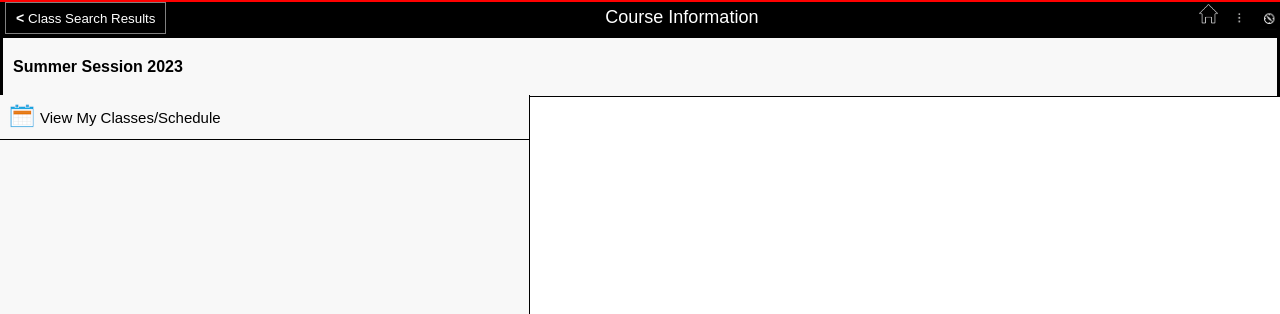
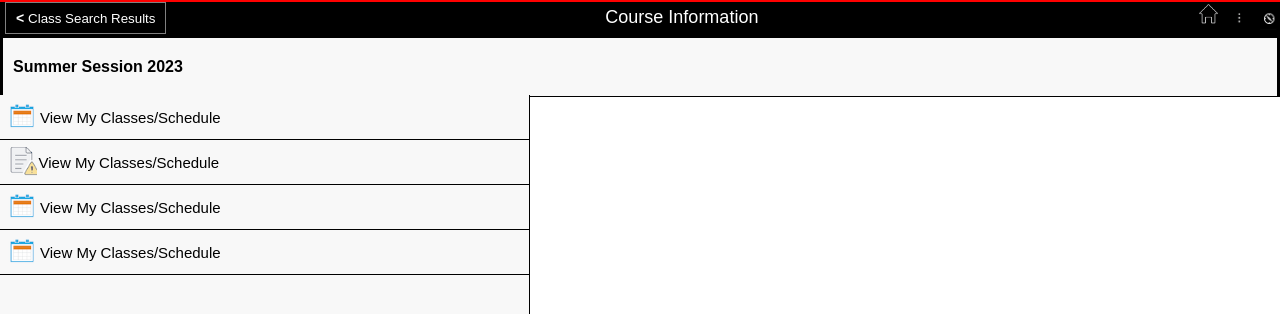
Before and after one commit to KANAIANDERSON/Kanai-Portfolio, a plain HTML site: page index.html in a window 1280 px wide. Shown: the top 314 px of the page. Drawn offline with Linux system fonts and the light colour scheme.

Commit message:
Sidebar Rows added

```diff
--- a/index.html
+++ b/index.html
@@ -36,6 +36,18 @@
           <img class="calendar-schedule" src="img-assets/class-schedule.png" />
           <div class="Class-schedule-row">View My Classes/Schedule</div>
         </div>
+        <div class="Sidebar-row-Container">
+          <img class="calendar-schedule" src="img-assets/enrollment-appt.png" />
+          <div class="Class-schedule-row">View My Classes/Schedule</div>
+        </div>
+        <div class="Sidebar-row-Container">
+          <img class="calendar-schedule" src="img-assets/class-schedule.png" />
+          <div class="Class-schedule-row">View My Classes/Schedule</div>
+        </div>
+        <div class="Sidebar-row-Container">
+          <img class="calendar-schedule" src="img-assets/class-schedule.png" />
+          <div class="Class-schedule-row">View My Classes/Schedule</div>
+        </div>
       </div>
     </nav>
   </body>
```
Also changed, not shown: img-assets/enrollment-appt.png (added), img-assets/schedule-plan.png (added), img-assets/textbook-buy.png (added).
